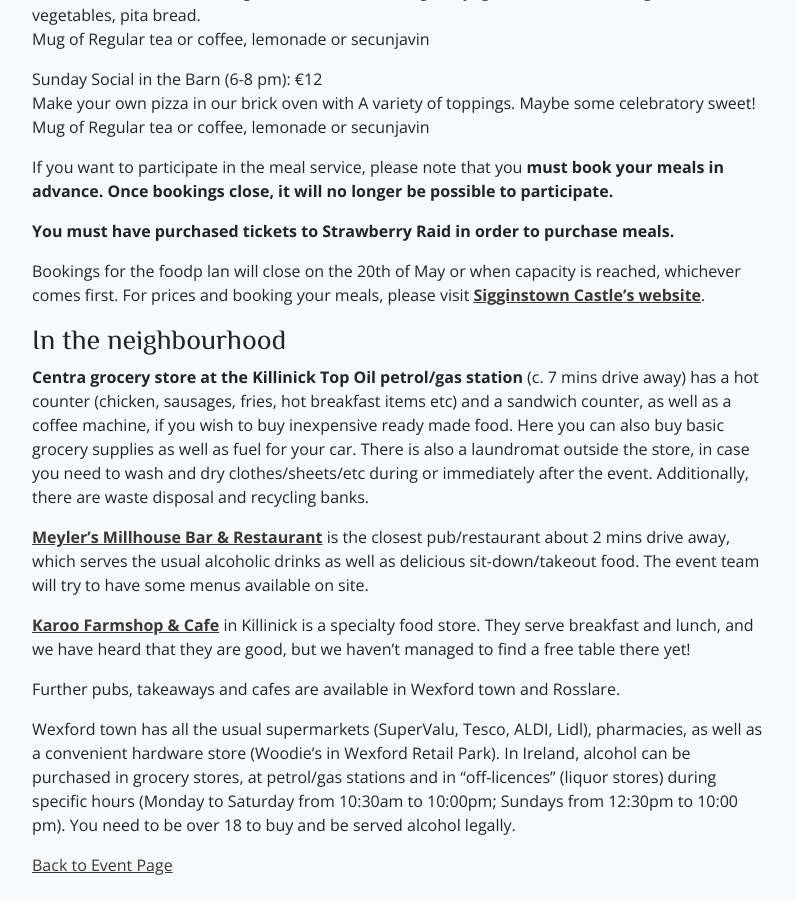
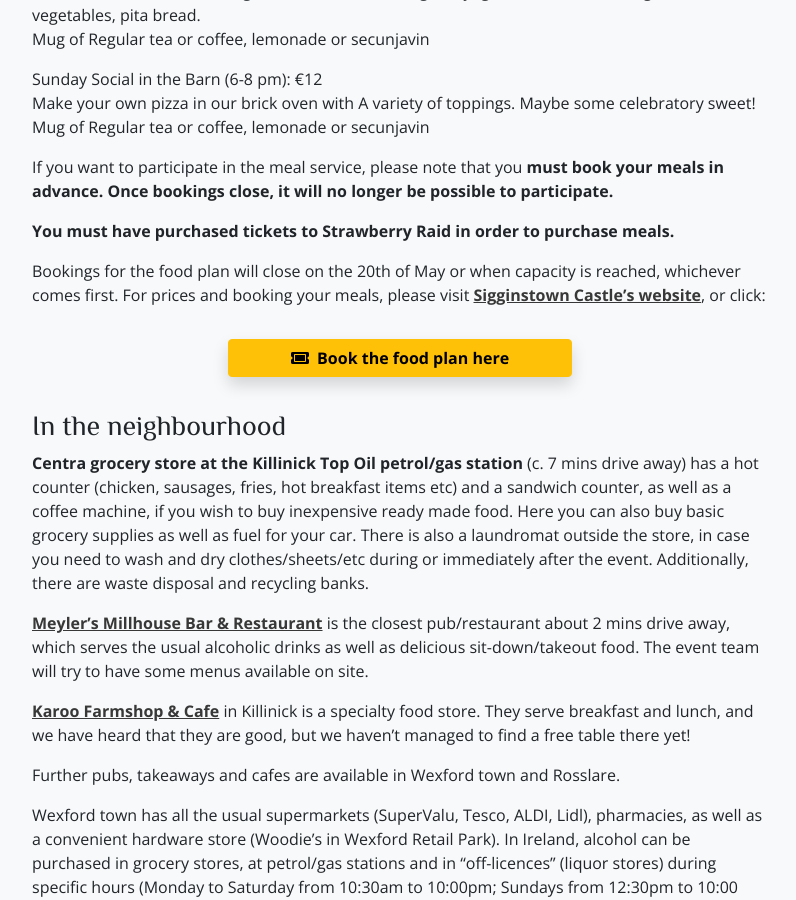
Before and after one commit to drachenwald/dun-in-mara, a Jekyll site: the page built from events/2026/strawberry-raid-v/food.md, in a window 1280 px wide and 900 px high, scrolled down 1694 px. Shown: the whole window, without its empty margins (50-846 px from the left). Built offline with Jekyll 4.4.1, drawn with Linux system fonts in a browser that asks for light colours; comment, search, counter and statistics services are not loaded.

Commit message:
updates to food plan page

```diff
--- a/events/2026/strawberry-raid-v/food.md
+++ b/events/2026/strawberry-raid-v/food.md
@@ -59,7 +59,10 @@ If you want to participate in the meal service, please note that you **must book
 
 **You must have purchased tickets to Strawberry Raid in order to purchase meals.**
 
-Bookings for the foodp lan will close on the 20th of May or when capacity is reached, whichever comes first. For prices and booking your meals, please visit  **[Sigginstown Castle's website](https://www.sigginstowncastle.com/online-ordering)**.
+Bookings for the food plan will close on the 20th of May or when capacity is reached, whichever comes first. For prices and booking your meals, please visit  **[Sigginstown Castle's website](https://www.sigginstowncastle.com/online-ordering)**, or click:
+ <div class="text-center m-4">
+  <a class="btn btn-warning shadow m-2 w-50" href="https://www.sigginstowncastle.com/online-ordering"><i class="fas fa-ticket-alt me-1 m"></i> Book the food plan here</a><br />
+</div>
 
 ### In the neighbourhood
 
```
